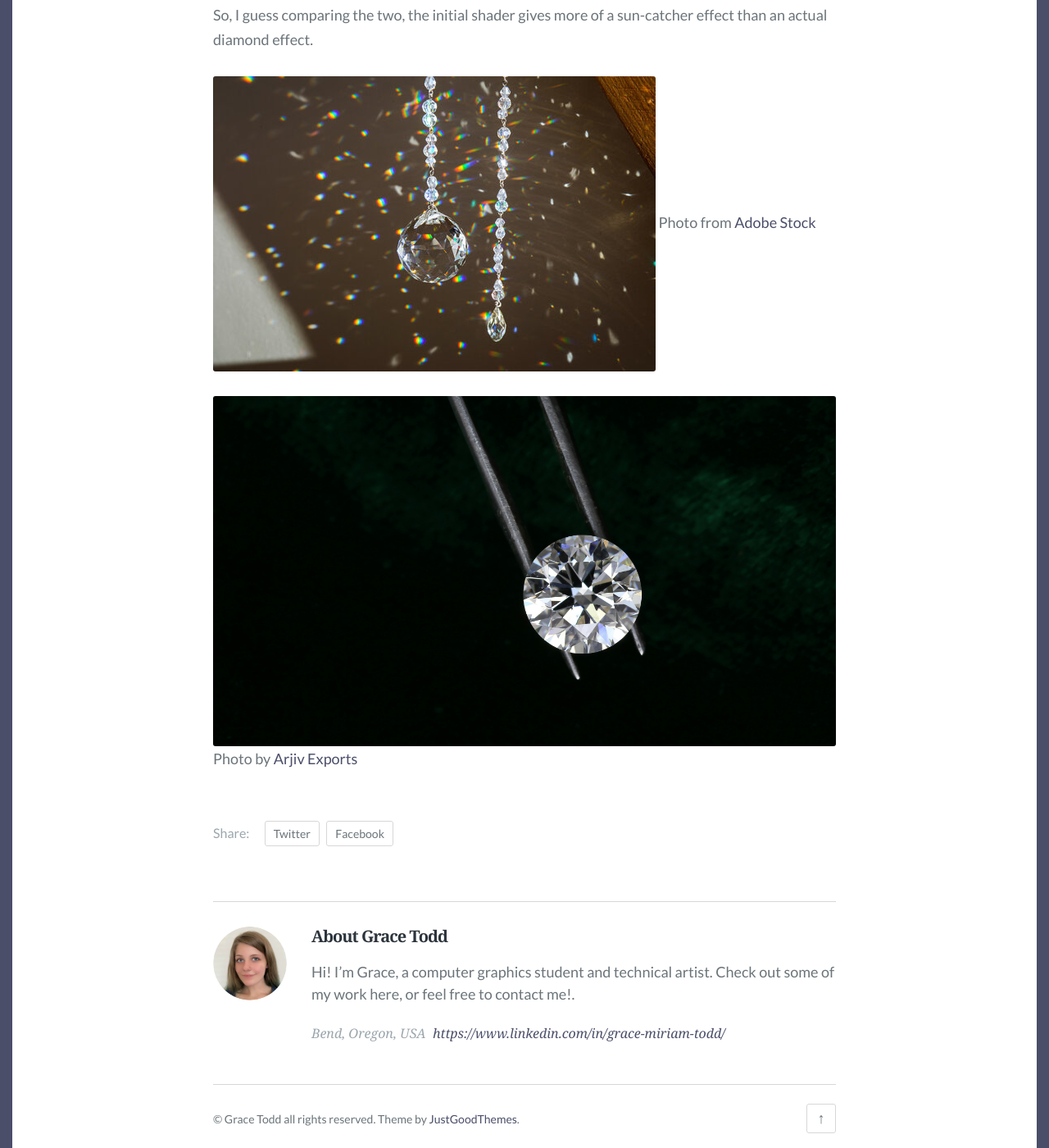
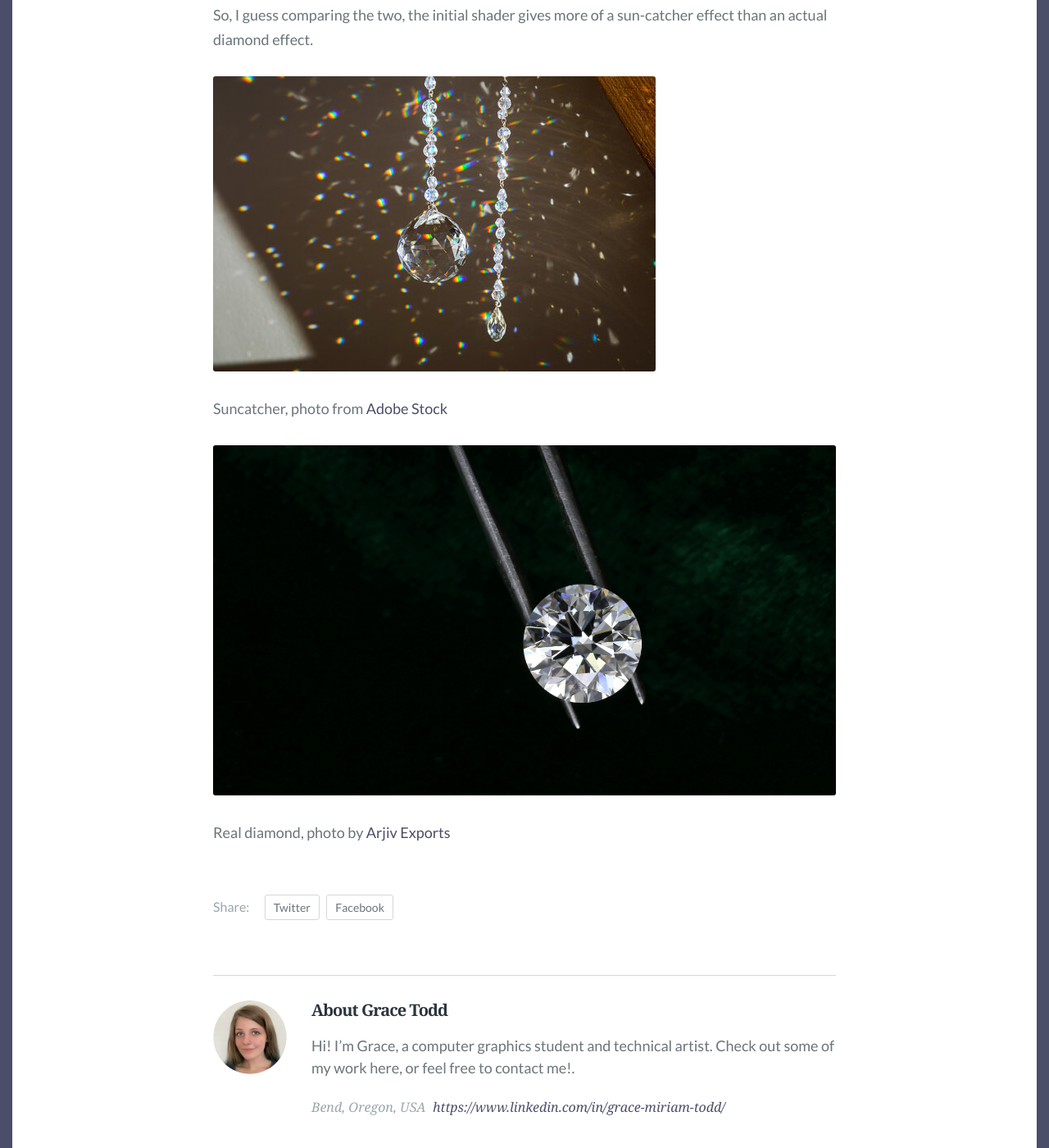
Before and after one commit to toddgr/toddgr.github.io, a Jekyll site: the page built from _posts/2024-04-10-diamond-shader.md, in a window 1280 px wide and 1400 px high, scrolled down 2216 px. Shown: the whole window at 82% size. Built offline with Jekyll 4.4.1, drawn with Linux system fonts in a browser that asks for light colours.

Commit message:
fix diamond post

```diff
--- a/_posts/2024-04-10-diamond-shader.md
+++ b/_posts/2024-04-10-diamond-shader.md
@@ -9,7 +9,7 @@ tags: [blender, shader]
 
 A diamond shader, rendered and animated in Blender.
 
-<!-- more -->
+<!--more-->
 
 This project was a lot of fun to make! I really enjoyed applying this shader to different shapes and seeing what it looked like. While the diamond shader itself was fairly straightforward to implement (after all, the we know the index of refraction of a diamond, and with a little bit of RGB dispersion, the rest is history), I put more of my energy into setting up the scene and adjusting the lighting to make those ray bounces really noticeable.
 
@@ -22,7 +22,9 @@ My favorite part about this shader was how much rainbow is visible as each objec
 So, I guess comparing the two, the initial shader gives more of a sun-catcher effect than an actual diamond effect.
 
 ![Suncatcher](images/suncatcher.jpg)
-Photo from [Adobe Stock](https://www.google.com/url?sa=i&url=https%3A%2F%2Fstock.adobe.com%2Fsearch%2Fimages%3Fk%3Dsuncatcher&psig=AOvVaw2pQKHK5NsNgXOo-D4FSLaB&ust=1713480503239000&source=images&cd=vfe&opi=89978449&ved=0CBIQjRxqFwoTCJC0qreqyoUDFQAAAAAdAAAAABAg)
+
+Suncatcher, photo from [Adobe Stock](https://www.google.com/url?sa=i&url=https%3A%2F%2Fstock.adobe.com%2Fsearch%2Fimages%3Fk%3Dsuncatcher&psig=AOvVaw2pQKHK5NsNgXOo-D4FSLaB&ust=1713480503239000&source=images&cd=vfe&opi=89978449&ved=0CBIQjRxqFwoTCJC0qreqyoUDFQAAAAAdAAAAABAg)
 
 ![Real Diamond](images/real-diamond.jpg)
-Photo by [Arjiv Exports](https://www.pexels.com/photo/round-diamond-5362404/)
+
+Real diamond, photo by [Arjiv Exports](https://www.pexels.com/photo/round-diamond-5362404/)
```
